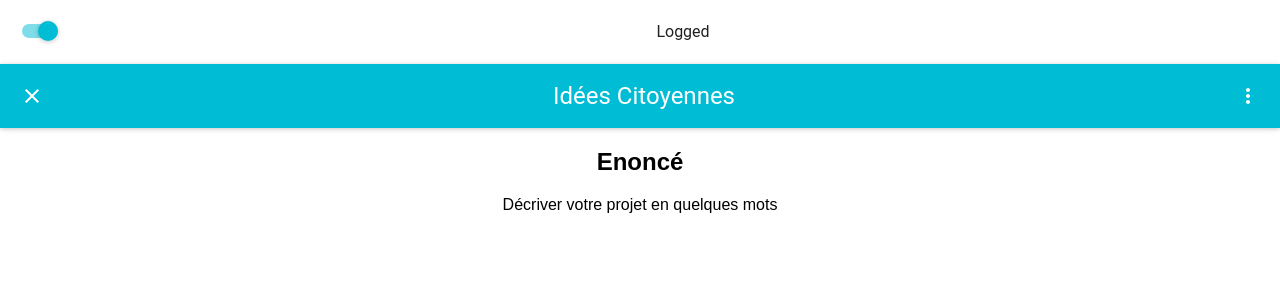
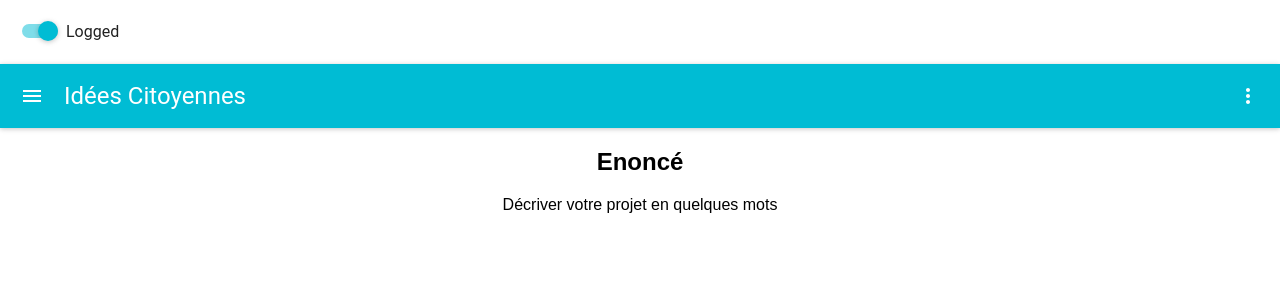
Before and after one commit to EstelleBarnoud/sim_project, a React (Create React App) app in the folder idees-citoyennes/: page / in a window 1280 px wide. Shown: the top 300 px of the page. Built offline with nearby package versions, Linux system fonts and the light colour scheme.

Commit message:
Favicon, infos and style updated

```diff
--- a/idees-citoyennes/public/index.html
+++ b/idees-citoyennes/public/index.html
@@ -9,7 +9,7 @@
       homescreen on Android. See https://developers.google.com/web/fundamentals/engage-and-retain/web-app-manifest/
     -->
     <link rel="manifest" href="%PUBLIC_URL%/manifest.json">
-    <link rel="shortcut icon" href="%PUBLIC_URL%/favicon.ico">
+    <link rel="shortcut icon" href="%PUBLIC_URL%/favicon.png">
     <!--
       Notice the use of %PUBLIC_URL% in the tags above.
       It will be replaced with the URL of the `public` folder during the build.
@@ -19,7 +19,7 @@
       work correctly both with client-side routing and a non-root public URL.
       Learn how to configure a non-root public URL by running `npm run build`.
     -->
-    <title>React App</title>
+    <title>Idées Citoyennes</title>
   </head>
   <body>
     <noscript>
--- a/idees-citoyennes/src/App.css
+++ b/idees-citoyennes/src/App.css
@@ -21,8 +21,3 @@
 .App-intro {
   font-size: large;
 }
-
-@keyframes App-logo-spin {
-  from { transform: rotate(0deg); }
-  to { transform: rotate(360deg); }
-}
--- a/idees-citoyennes/src/App.js
+++ b/idees-citoyennes/src/App.js
@@ -9,11 +9,13 @@ class App extends Component {
   render() {
     return (
       <MuiThemeProvider>
-        <div className="App">
+        <div>
           <header>
             <MyAppBar />
           </header>
-          <Enonce />
+          <div className="App">
+            <Enonce />
+          </div>
         </div>
       </ MuiThemeProvider>
     );
--- a/idees-citoyennes/src/MyAppBar.js
+++ b/idees-citoyennes/src/MyAppBar.js
@@ -57,7 +57,7 @@ class MyAppBar extends Component {
         />
         <AppBar
           title="Idées Citoyennes"
-          iconElementLeft={<IconButton><NavigationClose /></IconButton>}
+          // iconElementLeft={<IconButton><NavigationClose /></IconButton>}
           iconElementRight={this.state.logged ? <Logged /> : <Login />}
         />
       </div>
```
Also changed, not shown: idees-citoyennes/public/favicon.png (added), idees-citoyennes/public/manifest.json, 1 other file (tests, documents, lock files or other folders).
